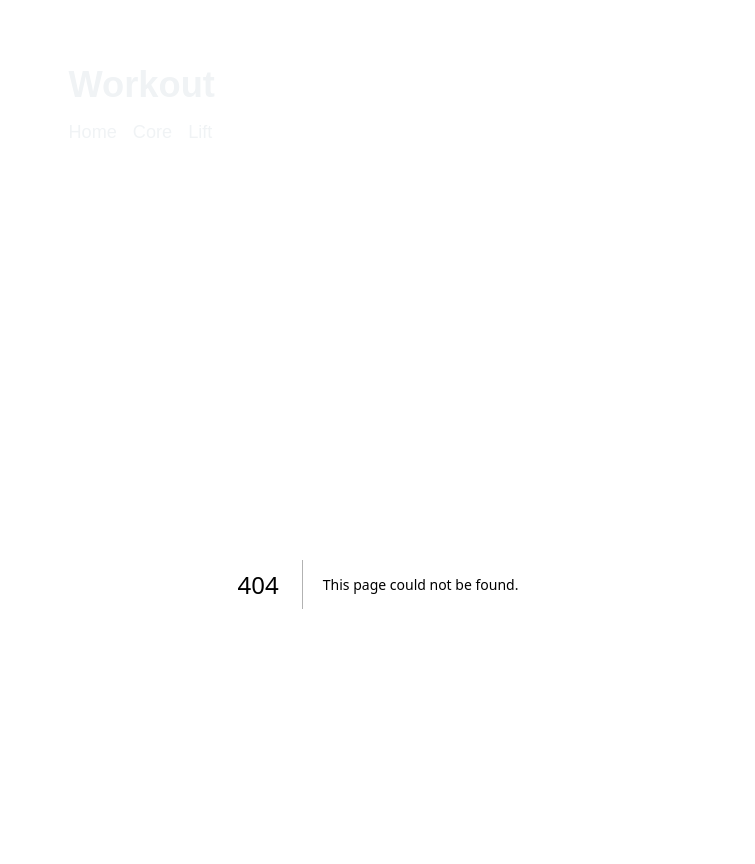
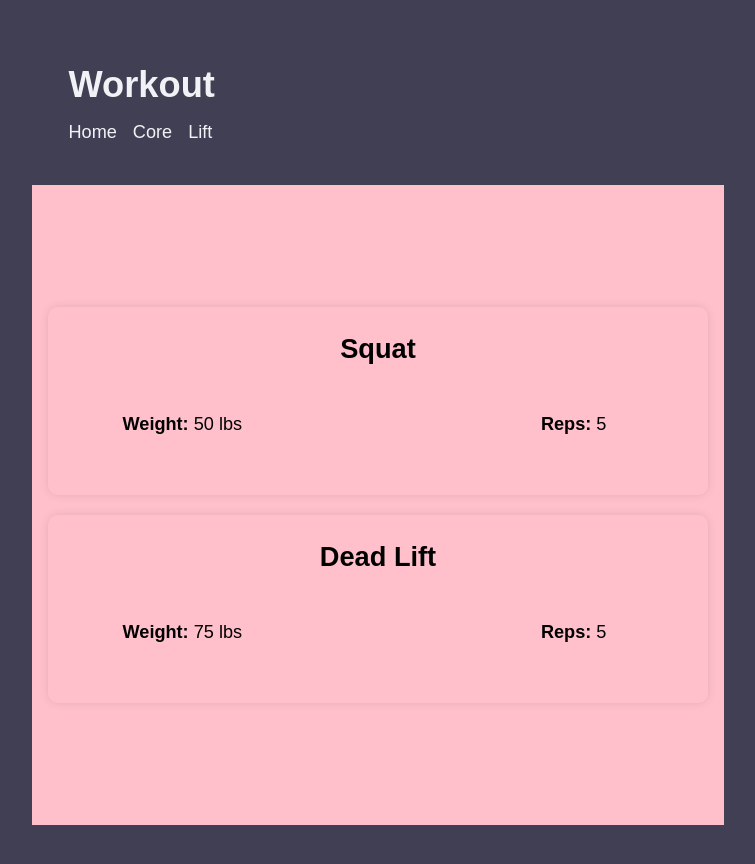
Before and after one commit to mae5357/gainsgpt, a Next.js app: page /lift in a window 1280 px wide. Before the commit this address had no page. Shown: the top 864 px of the page, without its empty margins (262-1017 px from the left). After the commit the page ends 842 px from the top, so only its background shows below. Built offline with nearby package versions, Linux system fonts and the light colour scheme.

Commit message:
Addd lift module

```diff
--- /dev/null
+++ b/app/components/ExerciseBlock.js
@@ -0,0 +1,24 @@
+// app/components/ExerciseBlock.js
+import styles from './ExerciseBlock.module.css';
+
+export default function ExerciseBlock({ exercise }) {
+    return (
+        <div className={styles.exerciseBlock}>
+            <h2>{exercise.name}</h2>
+            <div className={styles.exerciseDetails}>
+                <p>
+                    <strong>Weight:</strong> {exercise.weight} lbs
+                </p>
+
+                {exercise.image && (
+                <img src={exercise.image} alt={`${exercise.name} illustration`} className={styles.exerciseImage} />
+            )}
+                <p>
+                    <strong>Reps:</strong> {exercise.reps}
+                </p>
+            </div>
+
+
+        </div>
+    );
+}
--- /dev/null
+++ b/app/components/Exerciseblock.module.css
@@ -0,0 +1,32 @@
+.exerciseBlock{
+    display: flex;
+    flex-direction: column;
+    justify-content: center;
+    align-items: center;
+    width: 100%;
+    border-radius: 10px;
+    box-shadow: 0 0 10px rgba(0, 0, 0, 0.1);
+    padding: 1rem;
+    margin: 10px;
+}
+
+.exerciseImage{
+    width: 100%;
+    height: 20px;
+    border-radius: 10px;
+}
+
+.exerciseDetails{
+    display: flex;
+    flex-direction: row;
+    justify-content: center;
+    align-items: center;
+    width: 100%;
+    padding: 1rem;
+    border-radius: 10px;
+}
+
+.exerciseDetails > *{
+    flex: 1;
+    padding: 1rem;
+}
--- /dev/null
+++ b/app/lift/lift.module.css
@@ -0,0 +1,10 @@
+.main{
+    display: flex;
+    flex-direction: column;
+    align-items: center;
+    justify-content: center;
+    height: 80vh;
+    padding: 16px;
+    text-align: center;
+    background-color: pink;
+}
--- /dev/null
+++ b/app/lift/page.js
@@ -0,0 +1,12 @@
+import ExerciseBlock from "../components/exerciseBlock";
+import styles from './lift.module.css';
+
+export default function LiftPage() {
+    return (
+        <main className={styles.main}>
+        <ExerciseBlock exercise={{ name: 'Squat', weight: '50', reps: '5', image: '/globe.svg'}} />
+        <ExerciseBlock exercise={{ name: 'Dead Lift', weight: '75', reps: '5', image: '/next.svg'}} />
+
+        </main>
+    );
+    }
```
